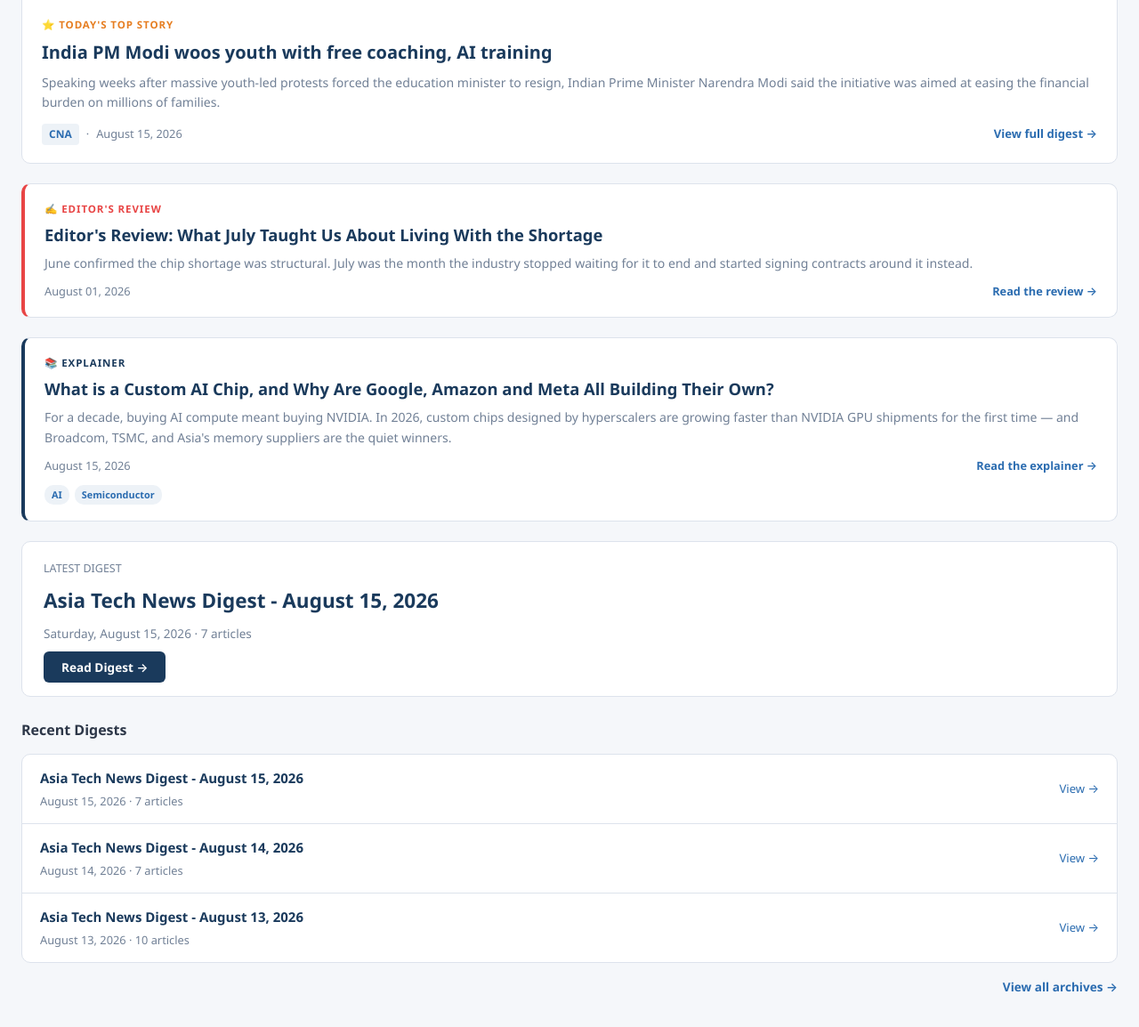
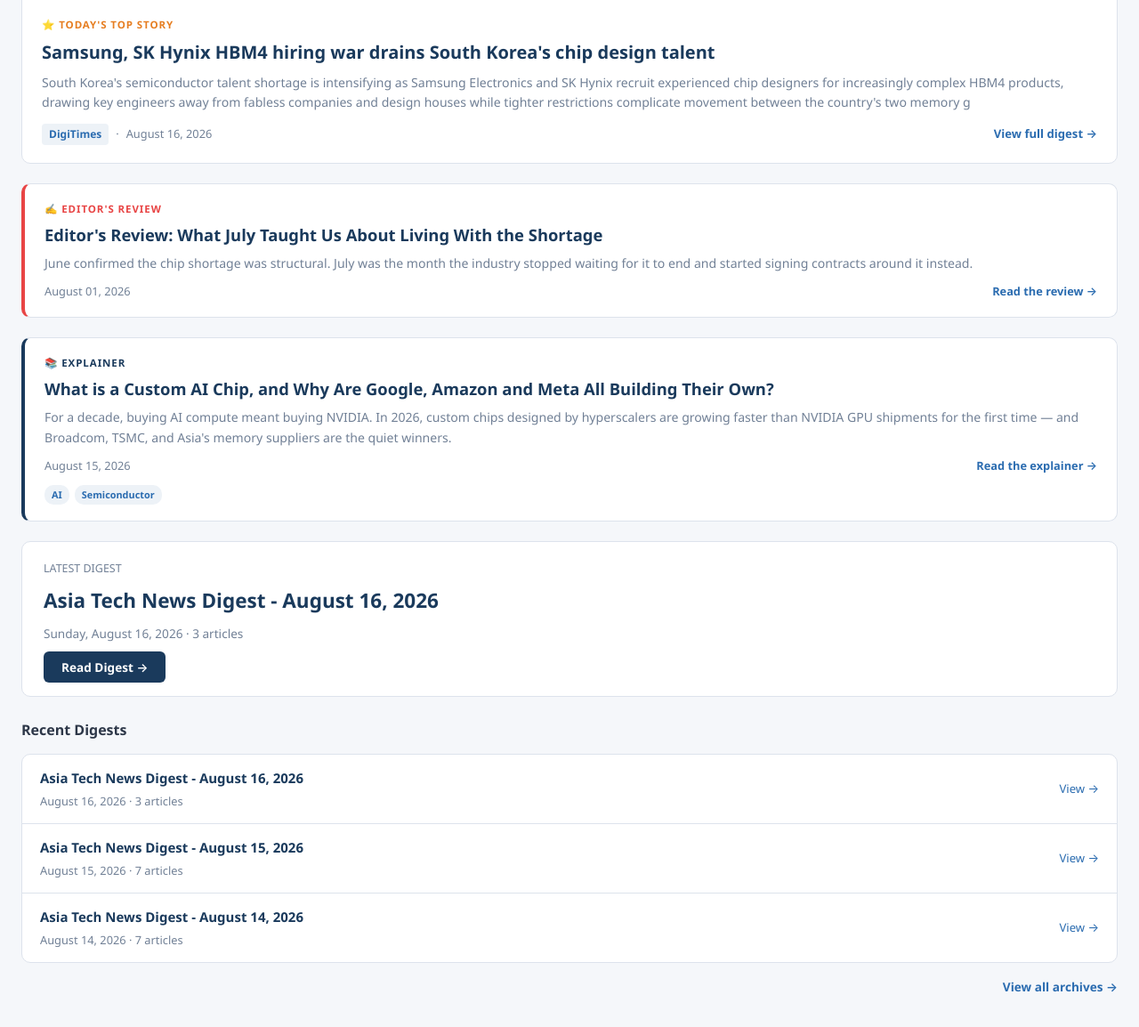
Before and after one commit to asiatechfeed/Asia-Tech-Feed, a Jekyll site: the page built from index.html, in a window 1280 px wide and 1400 px high, scrolled down 215 px. Shown: the part 215-1369 px from the top of the window at 89% size. Built offline with Jekyll 4.4.1, drawn with Linux system fonts in a browser that asks for light colours; a script that is not in the unit is left out; the list of posts is cut into pages by our own code.

Commit message:
📰 News digest 2026-08-16 (3 articles)

```diff
--- /dev/null
+++ b/_posts/2026-08-16-asia-tech-news-digest.md
@@ -0,0 +1,53 @@
+---
+layout: post
+title: "Asia Tech News Digest - August 16, 2026"
+date: 2026-08-16 08:02:15 +0800
+articles_count: 3
+sources_count: 1
+sources: ["DigiTimes"]
+csv_file: /assets/data/news-2026-08-16.tsv
+featured_title: "Samsung, SK Hynix HBM4 hiring war drains South Korea's chip design talent"
+featured_url: "https://www.digitimes.com/news/a20260814VL211/samsung-design-sk-hynix-hbm4-talent.html"
+featured_source: "DigiTimes"
+featured_summary: "South Korea's semiconductor talent shortage is intensifying as Samsung Electronics and SK Hynix recruit experienced chip designers for increasingly complex HBM4 products, drawing key engineers away from fabless companies and design houses while tighter restrictions complicate movement between the country's two memory g"
+featured_image: "https://img.digitimes.com/newsshow/20260814vl211_files/3_b.jpg"
+---
+
+<table class="news-table">
+<thead>
+<tr>
+  <th class="col-num">#</th>
+  <th class="col-source">Source</th>
+  <th class="col-title">Title</th>
+  <th class="col-summary">Summary</th>
+  <th class="col-tags">Topics</th>
+  <th class="col-link">Link</th>
+</tr>
+</thead>
+<tbody>
+<tr>
+  <td class="col-num">1</td>
+  <td class="col-source"><span class="source-badge">DigiTimes</span></td>
+  <td class="col-title"><span class="article-title">Samsung, SK Hynix HBM4 hiring war drains South Korea's chip design talent</span></td>
+  <td class="col-summary">South Korea's semiconductor talent shortage is intensifying as Samsung Electronics and SK Hynix recruit experienced chip designers for increasingly complex HBM4 products, drawing key engineers away from fabless companies and design houses while tighter restrictions complicate movement between the country's two memory g</td>
+  <td class="col-tags"><span class="tag semi">Semiconductor</span><span class="tag semi">Electronics</span></td>
+  <td class="col-link"><a class="btn-link" href="https://www.digitimes.com/news/a20260814VL211/samsung-design-sk-hynix-hbm4-talent.html" target="_blank" rel="noopener">Read</a></td>
+</tr>
+<tr>
+  <td class="col-num">2</td>
+  <td class="col-source"><span class="source-badge">DigiTimes</span></td>
+  <td class="col-title"><span class="article-title">Interview: Orbbec bridges physical AI data gaps with robot-free platform</span></td>
+  <td class="col-summary">As physical AI and robotics draw unprecedented market attention, a key bottleneck is clogging the deployment pipeline: quality, real-world physical data. To move applications from the lab to real-world deployment, companies are getting creative in overcoming this obstacle while balancing affordability, stability, and d</td>
+  <td class="col-tags"><span class="tag ai">AI</span><span class="tag auto">Automation</span></td>
+  <td class="col-link"><a class="btn-link" href="https://www.digitimes.com/news/a20260814VL226/data-orbbec-robotics-robot-market.html" target="_blank" rel="noopener">Read</a></td>
+</tr>
+<tr>
+  <td class="col-num">3</td>
+  <td class="col-source"><span class="source-badge">DigiTimes</span></td>
+  <td class="col-title"><span class="article-title">China's AI supernode build-out turns more chips into more computing power</span></td>
+  <td class="col-summary">China is accelerating construction of its national computing network, and a growing share of new capacity is likely to use supernodes. With domestic AI accelerators still trailing leading global chips in single-card performance, Chinese vendors are increasingly relying on larger card counts, high-speed interconnects an</td>
+  <td class="col-tags"><span class="tag ai">AI</span><span class="tag semi">Semiconductor</span></td>
+  <td class="col-link"><a class="btn-link" href="https://www.digitimes.com/news/a20260814VL228/chips-capacity-2026-data-performance.html" target="_blank" rel="noopener">Read</a></td>
+</tr>
+</tbody>
+</table>
--- /dev/null
+++ b/assets/data/news-2026-08-16.tsv
@@ -0,0 +1,4 @@
+"#"	"Source"	"Title"	"Summary (80 words)"	"Topics"	"Date"	"URL"
+"1"	"DigiTimes"	"Samsung, SK Hynix HBM4 hiring war drains South Korea's chip design talent"	"South Korea's semiconductor talent shortage is intensifying as Samsung Electronics and SK Hynix recruit experienced chip designers for increasingly complex HBM4 products, drawing key engineers away from fabless companies and design houses while tighter restrictions complicate movement between the country's two memory g"	"Semiconductor, Electronics"	"2026-08-15"	"https://www.digitimes.com/news/a20260814VL211/samsung-design-sk-hynix-hbm4-talent.html"
+"2"	"DigiTimes"	"Interview: Orbbec bridges physical AI data gaps with robot-free platform"	"As physical AI and robotics draw unprecedented market attention, a key bottleneck is clogging the deployment pipeline: quality, real-world physical data. To move applications from the lab to real-world deployment, companies are getting creative in overcoming this obstacle while balancing affordability, stability, and d"	"AI, Automation"	"2026-08-15"	"https://www.digitimes.com/news/a20260814VL226/data-orbbec-robotics-robot-market.html"
+"3"	"DigiTimes"	"China's AI supernode build-out turns more chips into more computing power"	"China is accelerating construction of its national computing network, and a growing share of new capacity is likely to use supernodes. With domestic AI accelerators still trailing leading global chips in single-card performance, Chinese vendors are increasingly relying on larger card counts, high-speed interconnects an"	"AI, Semiconductor"	"2026-08-15"	"https://www.digitimes.com/news/a20260814VL228/chips-capacity-2026-data-performance.html"
```
Also changed, not shown: _data/seen_urls.json (+4 -21 lines), _digest_meta.json (+19 -31 lines), assets/data/search-index.json.
